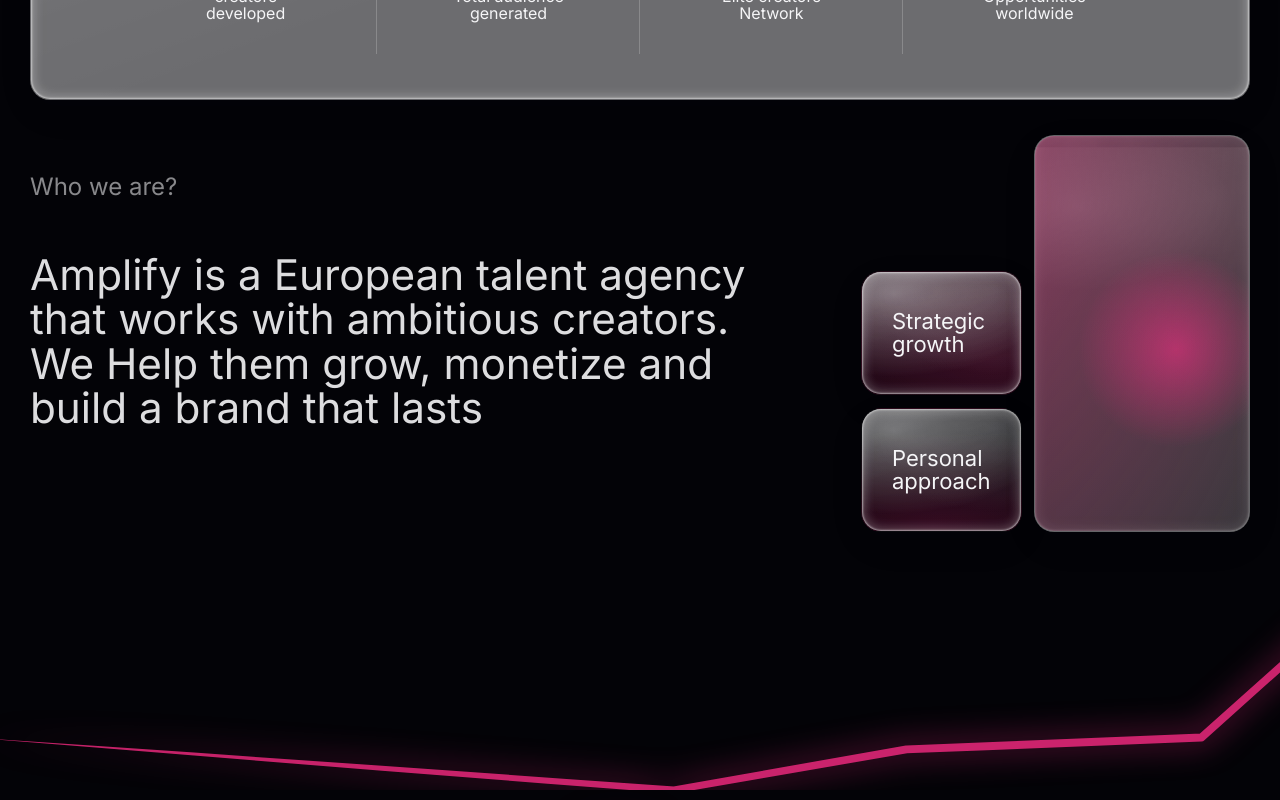
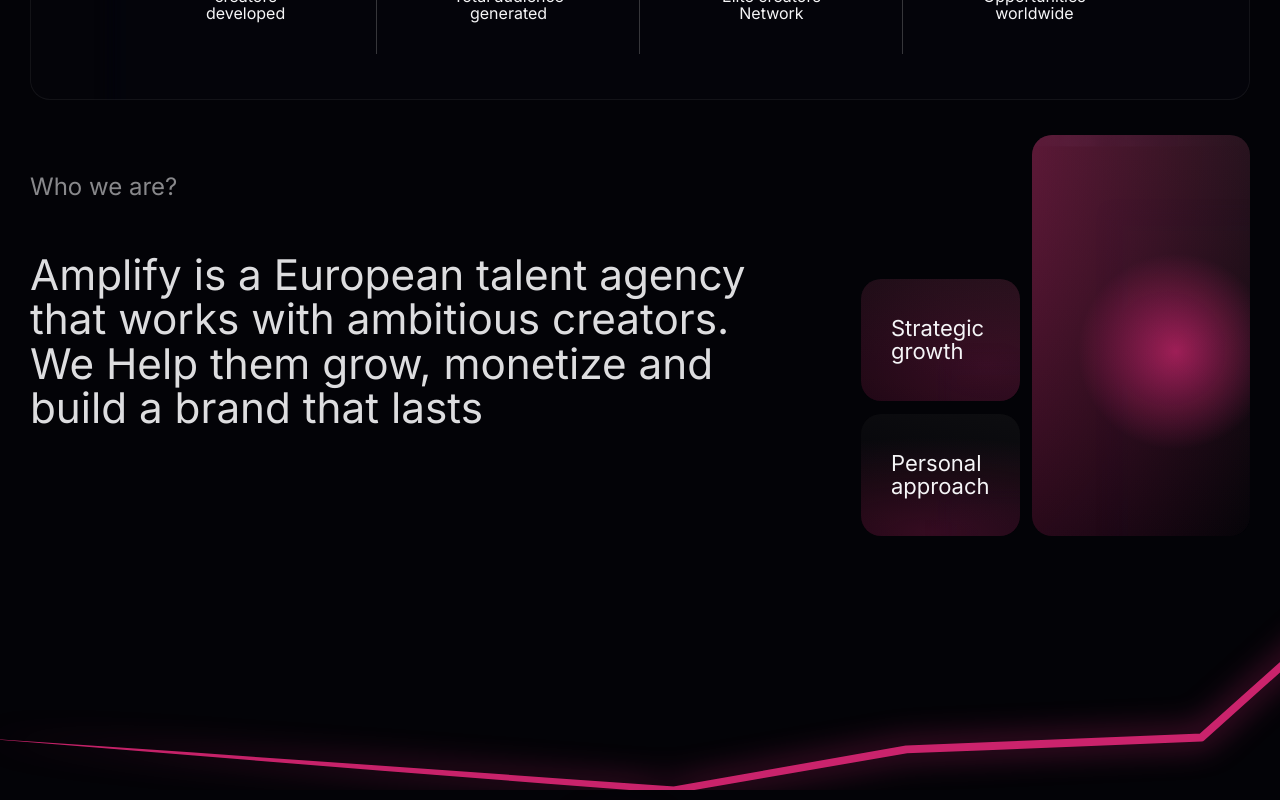
Before and after one commit to amplyfiLand/Amplyfi, a Next.js app: page / in a window 1280 px wide. Shown: the part 980-1780 px from the top of the page. Built offline with nearby package versions, Linux system fonts and the light colour scheme.

Commit message:
liqued-glass-new

```diff
--- a/src/shared/animations/hover.ts
+++ b/src/shared/animations/hover.ts
@@ -1,6 +1,7 @@
 export const cardHover = {
   y: -6,
-  boxShadow: "0 22px 70px rgba(255, 45, 135, 0.14)",
+  boxShadow:
+    "0 24px 72px rgba(0, 0, 0, 0.48), 0 0 48px rgba(255, 45, 135, 0.095)",
   transition: { duration: 0.28, ease: [0.22, 1, 0.36, 1] }
 } as const;
 
--- a/src/shared/styles/_liquid-glass.scss
+++ b/src/shared/styles/_liquid-glass.scss
@@ -1,21 +1,20 @@
 @mixin liquid-glass(
-  $bg: rgba(255, 255, 255, 0.42),
-  $border: rgba(21, 20, 15, 0.08),
-  $blur: 12px
+  $border: rgba(255, 255, 255, 0.1),
+  $blur: 18px
 ) {
   position: relative;
   overflow: hidden;
   isolation: isolate;
-  background: $bg;
-  border: 1px solid $border;
-  backdrop-filter: url(#nav-liquid-glass) blur($blur) saturate(1.4);
-  -webkit-backdrop-filter: url(#nav-liquid-glass) blur($blur) saturate(1.4);
-  box-shadow:
-    inset 0 0 2px 1px rgba(255, 255, 255, 0.55),
-    inset 0 0 10px 4px rgba(255, 255, 255, 0.22),
-    0 6px 24px rgba(17, 17, 26, 0.06),
-    0 12px 40px rgba(17, 17, 26, 0.05);
+  -webkit-backdrop-filter: url(#app-header-liquid-glass) blur(7px) saturate(1.4);
+  backdrop-filter: url(#app-header-liquid-glass) blur(7px) saturate(1.4);
+  pointer-events: auto;
+  overflow: hidden;
+
   transform: translateZ(0);
+  transition:
+    border-color 0.28s ease,
+    box-shadow 0.28s ease,
+    background-color 0.28s ease;
 
   &::before,
   &::after {
@@ -23,29 +22,45 @@
     position: absolute;
     inset: 0;
     pointer-events: none;
+    border-radius: inherit;
   }
 
   &::before {
-    background:
-      radial-gradient(220px 120px at 20% 18%, rgba(255, 255, 255, 0.42), rgba(255, 255, 255, 0) 70%),
-      radial-gradient(160px 120px at 82% 16%, rgba(255, 255, 255, 0.16), rgba(255, 255, 255, 0) 72%);
-    opacity: 0.9;
+    z-index: 0;
+
+    mix-blend-mode: screen;
   }
 
   &::after {
-    background:
-      linear-gradient(160deg, rgba(255, 255, 255, 0.24) 0%, rgba(255, 255, 255, 0.04) 24%, rgba(255, 255, 255, 0) 42%),
-      linear-gradient(180deg, rgba(255, 255, 255, 0.08) 0%, rgba(255, 255, 255, 0) 45%);
-    mix-blend-mode: screen;
-    opacity: 0.75;
+    z-index: 0;
+    padding: 1px;
+
+    mask-composite: exclude;
+    -webkit-mask-composite: xor;
+    opacity: 0.72;
+    filter: blur(0.1px);
   }
 
   > * {
     position: relative;
     z-index: 1;
   }
+
+  @media (hover: hover) and (pointer: fine) {
+
+    &:hover::before {
+      opacity: 1;
+    }
+
+    &:hover::after {
+      opacity: 0.9;
+    }
+  }
 }
 
-@mixin liquid-glass-dark($bg: rgba(255, 255, 255, 0.36)) {
-  @include liquid-glass($bg);
+@mixin liquid-glass-dark(
+  $border: rgba(255, 255, 255, 0.1),
+  $blur: 18px
+) {
+  @include liquid-glass($bg, $border, $blur);
 }
--- a/src/widgets/Header/ui/Header.module.scss
+++ b/src/widgets/Header/ui/Header.module.scss
@@ -14,7 +14,7 @@
   position: fixed;
   top: 14px;
   left: 50%;
-  width: min(1280px, calc(100% - 32px));
+  width: min(1980px, calc(100% - 32px));
   transform: translateX(-50%);
 }
 
@@ -41,18 +41,10 @@
   padding: 9px 0;
   border-radius: 999px;
   border: 0;
-  background:
-    linear-gradient(135deg, rgba(255, 255, 255, 0.03), rgba(255, 255, 255, 0.008) 42%),
-    rgba(10, 10, 10, 0.18);
   -webkit-backdrop-filter: url(#app-header-liquid-glass) blur(7px) saturate(1.4);
   backdrop-filter: url(#app-header-liquid-glass) blur(7px) saturate(1.4);
-  box-shadow:
-    inset 0 0 2px 1px rgba(255, 255, 255, 0.29),
-    inset 0 0 10px 4px rgba(255, 255, 255, 0.08),
-    0 6px 24px rgba(0, 0, 0, 0.16),
-    0 12px 40px rgba(0, 0, 0, 0.12),
-    0 0 0 1px rgba(123, 237, 159, 0.02);
   pointer-events: auto;
+  overflow: hidden;
 }
 
 .nav::before,
```
